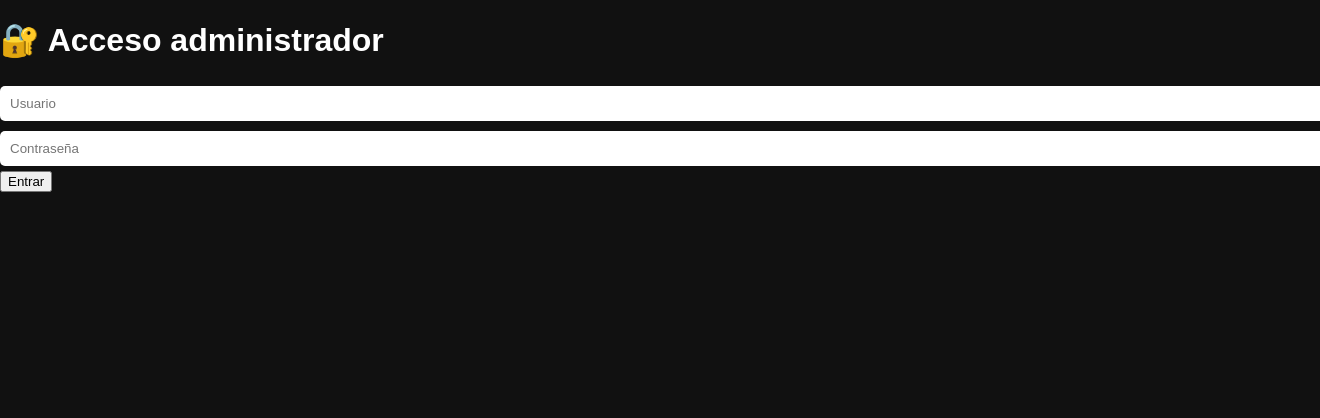
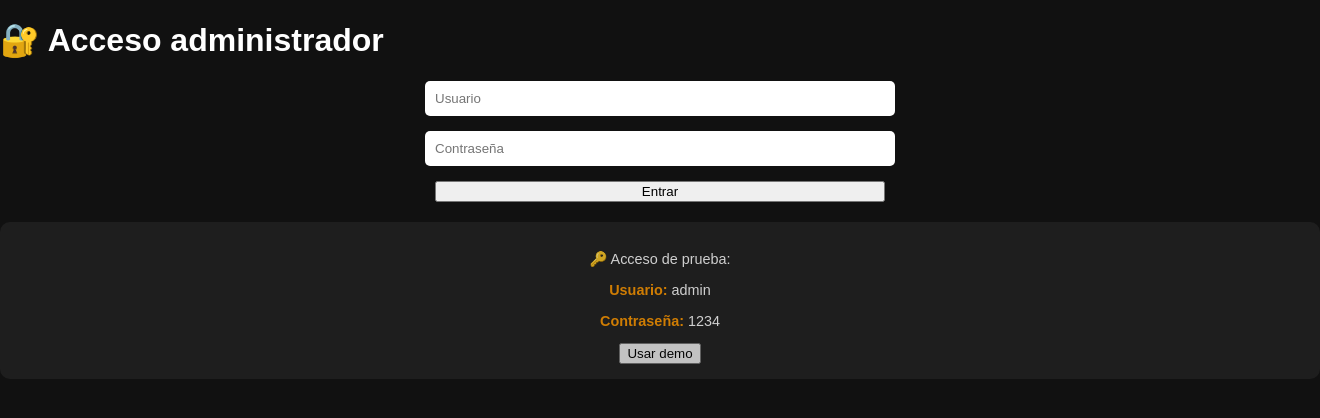
Before and after one commit to jcm201080/restaurante_app, a Flask app: page /admin/login in a window 1320 px wide; the page is wider, and only the part inside the window is pictured. Shown: the part 111-529 px from the top of that part. Run offline with Flask 3, Linux system fonts and the light colour scheme.

Commit message:
Mejoras e inclusion de productos

```diff
--- a/static/css/base.css
+++ b/static/css/base.css
@@ -234,3 +234,33 @@ form.card {
     70% { transform: scale(1.6); opacity: 0; }
     100% { opacity: 0; }
 }
+
+
+
+/* login */
+
+.ancho-login {
+    width: 90%;
+    max-width: 500px;
+    margin: auto;
+
+    display: flex;
+    flex-direction: column;
+    align-items: center; /* 🔥 centra horizontal */
+    gap: 15px;
+}
+
+
+.demo-login {
+    margin-top: 20px;
+    padding: 15px;
+    background: #222;
+    border-radius: 10px;
+    text-align: center;
+    font-size: 0.9rem;
+    opacity: 0.8;
+}
+
+.demo-login strong {
+    color: #ff9800;
+}
--- a/templates/admin/login.html
+++ b/templates/admin/login.html
@@ -8,15 +8,30 @@
 
     <h1>🔐 Acceso administrador</h1>
 
-    <form method="POST" class="card">
+    <form  class="ancho-login" method="POST" class="card">
 
-        <input type="text" name="username" placeholder="Usuario" required>
-        <input type="password" name="password" placeholder="Contraseña" required>
+        <input  class="ancho-login" type="text" name="username" placeholder="Usuario" required>
+        <input  class="ancho-login" type="password" name="password" placeholder="Contraseña" required>
 
-        <button type="submit" class="btn">Entrar</button>
+        <button  class="ancho-login" type="submit" class="btn">Entrar</button>
 
     </form>
 
 </div>
+<div class="demo-login">
+    <p>🔑 Acceso de prueba:</p>
+    <p><strong>Usuario:</strong> admin</p>
+    <p><strong>Contraseña:</strong> 1234</p>
+    <button onclick="autocompletar()">Usar demo</button>
+</div>
+
+
+
+<script>
+function autocompletar() {
+    document.querySelector('[name="username"]').value = "admin";
+    document.querySelector('[name="password"]').value = "1234";
+}
+</script>
 
 {% endblock %}
--- a/templates/base_admin.html
+++ b/templates/base_admin.html
@@ -19,7 +19,7 @@
             <nav>
                 <a href="/admin/productos">Productos</a>
                 <a href="/">Ver web</a>
-                <a href="/admin/logout">Salir</a>
+                <a href="/admin/login">Salir</a>
             </nav>
         </div>
     </header>
--- a/templates/public/index.html
+++ b/templates/public/index.html
@@ -82,13 +82,13 @@
 
 
 <!-- CTA FINAL -->
-<section class="cta">
+<!-- <section class="cta">
 
     <h2>🤖 ¿No sabes qué elegir?</h2>
     <p>Deja que nuestro asistente te recomiende</p>
 
     <a href="/menu" class="btn-hero">Probar ahora</a>
 
-</section>
+</section> -->
 
 {% endblock %}
```
Also changed, not shown: templates/base.html (+4 -3 lines), README.md, static/css/admin.css (line endings or trailing spaces).
